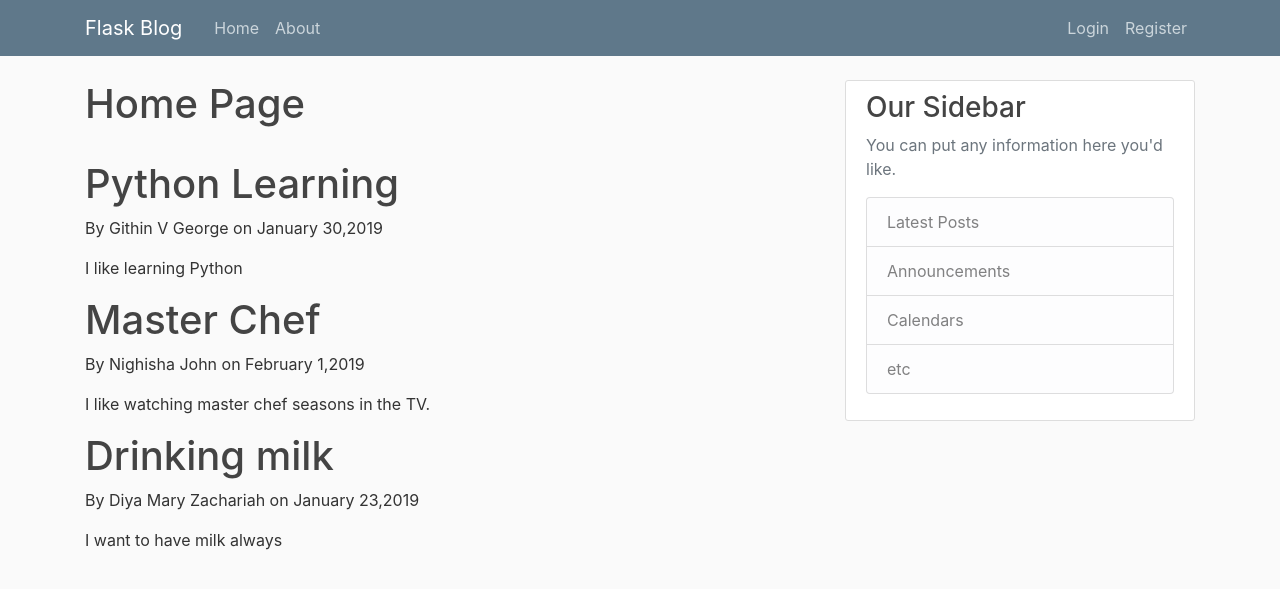
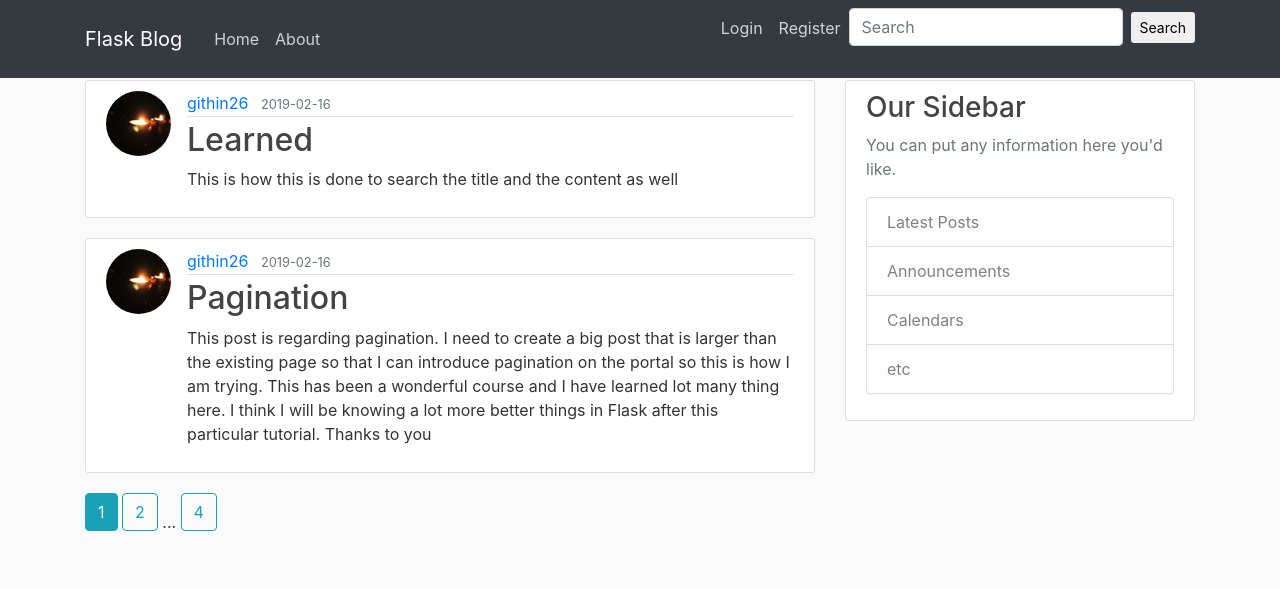
Before and after one commit to githlearner/BlogPosts, a Flask app: page / in a window 1280 px wide. Shown: the top 589 px of the page. Run offline with Flask 2, Linux system fonts and the light colour scheme; data comes from the database, SQL or seed files in the repository; both versions use the stored data as it was after the commit; some libraries are stand-ins or nearby versions.

Commit message:
pagination and search features added

```diff
--- a/flaskblog/__init__.py
+++ b/flaskblog/__init__.py
@@ -3,15 +3,16 @@ from flask_sqlalchemy import SQLAlchemy
 from flask_bcrypt import Bcrypt
 from flask_login import LoginManager
 
+
 app = Flask(__name__)
 app.config['SECRET_KEY'] = '851c97bbf386024ca976668627197702'
 app.config['SQLALCHEMY_DATABASE_URI'] = 'sqlite:///site.db'
 app.config['SQLALCHEMY_TRACK_MODIFICATIONS'] = False
+
 db = SQLAlchemy(app)
 bcrypt = Bcrypt(app)
 login_manager = LoginManager(app)
 login_manager.login_view = 'login'
 login_manager.login_message_category = 'info'
 
-
 from flaskblog import routes
--- a/flaskblog/models.py
+++ b/flaskblog/models.py
@@ -5,6 +5,7 @@ from flask_login import UserMixin
 @login_manager.user_loader
 def load_user(user_id):
     return User.query.get(int(user_id))
+
 
 class User(db.Model,UserMixin):
     id = db.Column(db.Integer, primary_key=True)
@@ -26,4 +27,4 @@ class Post(db.Model):
     user_id = db.Column(db.Integer, db.ForeignKey('user.id'), nullable=False)
 
     def __repr__(self):
-        return "Post('{self.title},'{self.date_posted}')"
+        return "Post('{},'{}')".format(self.title,self.date_posted)
--- a/flaskblog/routes.py
+++ b/flaskblog/routes.py
@@ -1,38 +1,18 @@
-from flask import render_template,url_for,flash,redirect,request
+from flask import render_template,url_for,flash,redirect,request,abort
 import secrets,os
+from PIL import Image
 from flaskblog import app,db,bcrypt
-from flaskblog.forms import LoginForm,RegistrationForm,UpdateAccountForm
+from flaskblog.forms import LoginForm,RegistrationForm,UpdateAccountForm,PostForm
 from flaskblog.models import User,Post
 from flask_login import login_user,logout_user,current_user,login_required
-
-posts = [
-    {
-        'author':'Githin V George',
-        'title':'Python Learning',
-        'content': 'I like learning Python',
-        'date':'January 30,2019'
-    },
-
-    {
-        'author': 'Nighisha John',
-        'title': 'Master Chef',
-        'content': 'I like watching master chef seasons in the TV.',
-        'date': 'February 1,2019'
-    },
-
-    {
-        'author': 'Diya Mary Zachariah',
-        'title': 'Drinking milk',
-        'content': 'I want to have milk always',
-        'date': 'January 23,2019'
-    }
-]
 
 
 @app.route('/')
 @app.route('/home')
 def home():
-   return  render_template('home.html',posts=posts)
+    page = request.args.get('page', 1, type=int)
+    posts=Post.query.order_by(Post.date_posted.desc()).paginate(page=page, per_page=2)
+    return  render_template('home.html',posts=posts)
 
 
 
@@ -82,7 +62,10 @@ def save_picture(form_picture):
     f_name, f_ext = os.path.splitext(form_picture.filename)
     picture_fn = random_hex + f_ext
     picture_path = os.path.join(app.root_path,'static/profile_pics',picture_fn)
-    form_picture.save(picture_path)
+    output_size = (125,125)
+    image = Image.open(form_picture)
+    image.thumbnail(output_size)
+    image.save(picture_path)
     return picture_fn
 
 @app.route('/account',methods=['GET','POST'])
@@ -102,6 +85,79 @@ def account():
     elif request.method == 'GET':
         form.username.data = current_user.username
         form.email.data = current_user.email
-
     image_file = url_for('static',filename='profile_pics/' + current_user.image_file)
     return render_template('account.html',title="Account", image_file=image_file, form=form)
+
+
+@app.route('/post/new',methods=['GET','POST'])
+@login_required
+def new_post():
+    form = PostForm()
+    if form.validate_on_submit():
+        post = Post(title=form.title.data,content=form.content.data,author=current_user)
+        db.session.add(post)
+        db.session.commit()
+        flash('Your Post has been created successfully', 'success')
+        return redirect(url_for('home'))
+    return render_template('create_post.html', title= "New Post",
+                           form=form, legend='New Post')
+
+
+@app.route('/post/<int:post_id>')
+@login_required
+def post(post_id):
+    post_new = Post.query.get_or_404(post_id)
+    return render_template('post.html',title=post_new.title,post=post_new)
+
+
+@app.route('/post/<int:post_id>/update',methods=['GET','POST'])
+@login_required
+def update_post(post_id):
+    post = Post.query.get_or_404(post_id)
+    if current_user != post.author:
+        abort(403)
+    form = PostForm()
+    if form.validate_on_submit():
+        post.title = form.title.data
+        post.content = form.content.data
+        db.session.add(post)
+        db.session.commit()
+        flash('Your Post has been updated successfully', 'success')
+        return redirect(url_for('post',post_id=post.id))
+    form.title.data = post.title
+    form.content.data = post.content
+    return render_template('create_post.html', title="Update Post",
+                           form=form, legend='Update Post')
+
+
+@app.route('/post/<int:post_id>/delete',methods=['POST'])
+@login_required
+def delete_post(post_id):
+    post = Post.query.get_or_404(post_id)
+    if current_user != post.author:
+        abort(403)
+    db.session.delete(post)
+    db.session.commit()
+    flash('Your Post has been deleted','success')
+    return redirect(url_for('home'))
+
+
+@app.route('/user/<string:username>')
+def user_posts(username):
+    page = request.args.get('page',1,type=int)
+    user = User.query.filter_by(username=username).first_or_404()
+    posts = Post.query.filter_by(author=user)\
+        .order_by(Post.date_posted.desc())\
+        .paginate(page=page, per_page=2)
+    return render_template('user_posts.html',posts=posts,user=user)
+
+
+@app.route('/searchresults',methods=['POST'])
+def search():
+        searchword = request.form.get('search')
+        page = request.args.get('page', 1, type=int)
+        posts1 = Post.query.filter(Post.content.like('%' + searchword + '%'))
+        posts2 = Post.query.filter(Post.title.like('%' + searchword + '%'))
+        posts = posts1.union(posts2)
+        posts = posts.paginate(page=page, per_page=2)
+        return render_template('home.html',posts=posts)
--- a/flaskblog/templates/home.html
+++ b/flaskblog/templates/home.html
@@ -1,13 +1,29 @@
 
 {% extends "layout.html" %}
+{% block content %}
+    {% for post in posts.items %}
+        <article class="media content-section">
+            <img class="rounded-circle article-img" src="{{ url_for('static',filename='profile_pics/' + post.author.image_file)}}">
+          <div class="media-body">
+            <div class="article-metadata">
+              <a class="mr-2" href="{{url_for('user_posts',username=post.author.username)}}">{{ post.author.username }}</a>
+              <small class="text-muted">{{ post.date_posted.strftime('%Y-%m-%d')}}</small>
+            </div>
+            <h2><a class="article-title" href="{{ url_for('post',post_id=post.id)}}">{{ post.title }}</a></h2>
+            <p class="article-content">{{ post.content }}</p>
+          </div>
+        </article>
+    {% endfor %}
 
-{% block content %}
-<h1>Home Page</h1>
-<br>
-{% for post in posts %}
-<h1>{{post.title}}</h1>
-<p>By {{post.author}} on {{post.date}}</p>
-<p>{{post.content}}</p>
-{% endfor %}
-
+    {% for page_num in posts.iter_pages(left_current=1,right_current=2,left_edge=1,right_edge=1) %}
+        {% if page_num %}
+            {% if posts.page == page_num %}
+                <a class="btn btn-info mb-4" href="{{url_for('home',page=page_num)}}">{{page_num}}</a>
+            {% else %}
+                <a class="btn btn-outline-info mb-4" href="{{url_for('home',page=page_num)}}">{{page_num}}</a>
+            {% endif %}
+        {% else %}
+            ...
+        {% endif %}
+    {% endfor %}
 {% endblock content %}
--- a/flaskblog/templates/layout.html
+++ b/flaskblog/templates/layout.html
@@ -21,7 +21,7 @@
 <body>
 
     <header class="site-header">
-      <nav class="navbar navbar-expand-md navbar-dark bg-steel fixed-top">
+      <nav class="navbar navbar-expand-md navbar-dark bg-dark fixed-top">
         <div class="container">
           <a class="navbar-brand mr-4" href="/">Flask Blog</a>
           <button class="navbar-toggler" type="button" data-toggle="collapse" data-target="#navbarToggle" aria-controls="navbarToggle" aria-expanded="false" aria-label="Toggle navigation">
@@ -37,9 +37,20 @@
                 {% if current_user.is_authenticated %}
                     <a class="nav-item nav-link" href="{{ url_for('account')}}">Account</a>
                     <a class="nav-item nav-link" href="{{ url_for('logout')}}">Logout</a>
+                    <a class="nav-item nav-link" href="{{ url_for('new_post')}}">New Post</a>
+                    <a class="nav-item nav-link" href="{{url_for('user_posts',username=current_user.username)}}">{{current_user.username}}</a>
+                    <form action="{{url_for('search')}}" method="POST" class="form-inline md-form mr-auto mb-4">
+                    <input class="form-control mr-sm-2" type="text" placeholder="Search" aria-label="Search" name="search">
+                        <button class="btn aqua-gradient btn-rounded btn-sm my-0" type="submit">Search</button>
+                    </form>
+                    {{current_user.username}}
                 {% else %}
                   <a class="nav-item nav-link" href="{{ url_for('login')}}">Login</a>
                   <a class="nav-item nav-link" href="{{ url_for('register')}}">Register</a>
+                  <form class="form-inline md-form mr-auto mb-4">
+                    <input class="form-control mr-sm-2" type="text" placeholder="Search" aria-label="Search">
+                  <button class="btn aqua-gradient btn-rounded btn-sm my-0" type="submit">Search</button>
+                  </form>
                 {% endif %}
             </div>
           </div>
```
Also changed, not shown: flaskblog/forms.py (+6 -1 lines), flaskblog/templates/create_post.html (added, +44 -0 lines), flaskblog/templates/post.html (added, +39 -0 lines), flaskblog/templates/user_posts.html (added, +30 -0 lines), flaskblog/site.db, flaskblog/static/profile_pics/8cea3c975c52e9cf.JPG (added), flaskblog/static/profile_pics/d0e665f3aef9b810.JPG (added).
